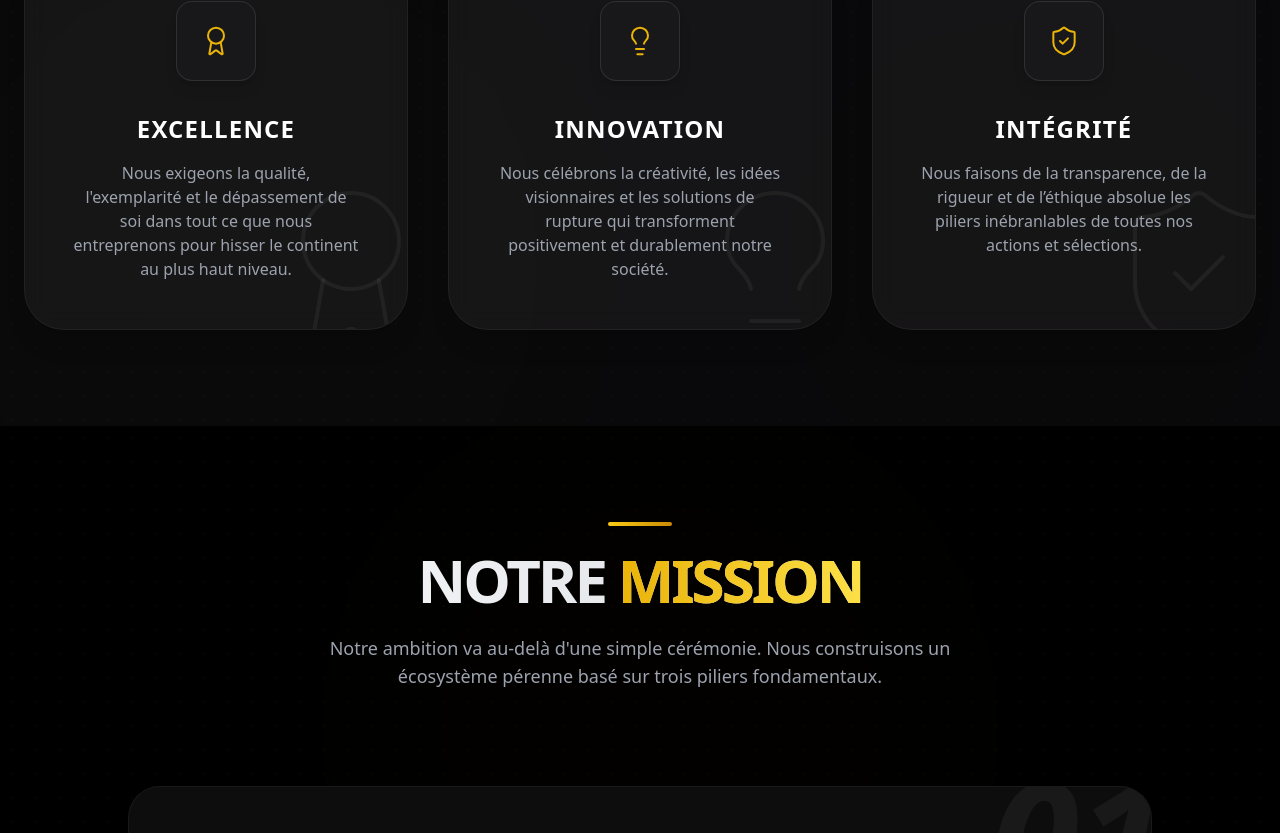
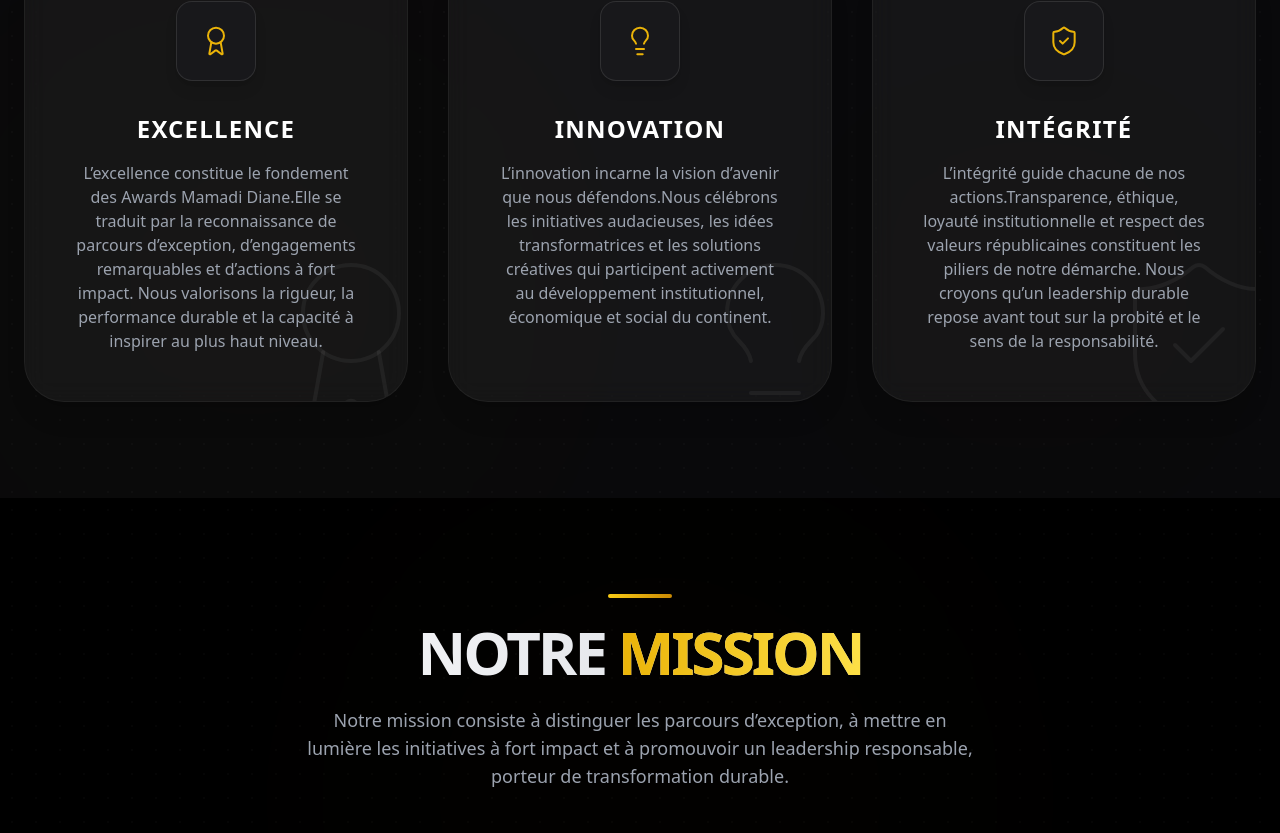
Before and after one commit to Peace225/projet-awards-mamadidiane, a React (Vite) app in the folder frontend/: page /apropos in a window 1280 px wide. Shown: the part 961-1794 px from the top of the page. Built offline with nearby package versions, Linux system fonts and the light colour scheme.

Commit message:
Mise à jour Missions, Valeurs et Badge

```diff
--- a/frontend/src/components/MissionsSection.jsx
+++ b/frontend/src/components/MissionsSection.jsx
@@ -58,7 +58,7 @@ export default function MissionsSection() {
             Notre <span className="text-transparent bg-clip-text bg-gradient-to-r from-yellow-500 to-yellow-300">Mission</span>
           </h2>
           <p className="text-gray-400 max-w-2xl mx-auto text-base md:text-lg leading-relaxed font-light">
-            Notre ambition va au-delà d'une simple cérémonie. Nous construisons un écosystème pérenne basé sur trois piliers fondamentaux.
+           Notre mission consiste à distinguer les parcours d’exception, à mettre en lumière les initiatives à fort impact et à promouvoir un leadership responsable, porteur de transformation durable.
           </p>
         </motion.div>
 
--- a/frontend/src/components/ValeursSection.jsx
+++ b/frontend/src/components/ValeursSection.jsx
@@ -7,17 +7,17 @@ export default function ValeursSection() {
   const valeurs = [
     {
       title: "Excellence",
-      desc: "Nous exigeons la qualité, l'exemplarité et le dépassement de soi dans tout ce que nous entreprenons pour hisser le continent au plus haut niveau.",
+      desc: "L’excellence constitue le fondement des Awards Mamadi Diane.Elle se traduit par la reconnaissance de parcours d’exception, d’engagements remarquables et d’actions à fort impact. Nous valorisons la rigueur, la performance durable et la capacité à inspirer au plus haut niveau.",
       icon: Award
     },
     {
       title: "Innovation",
-      desc: "Nous célébrons la créativité, les idées visionnaires et les solutions de rupture qui transforment positivement et durablement notre société.",
+      desc: "L’innovation incarne la vision d’avenir que nous défendons.Nous célébrons les initiatives audacieuses, les idées transformatrices et les solutions créatives qui participent activement au développement institutionnel, économique et social du continent.",
       icon: Lightbulb
     },
     {
       title: "Intégrité",
-      desc: "Nous faisons de la transparence, de la rigueur et de l’éthique absolue les piliers inébranlables de toutes nos actions et sélections.",
+      desc:"L’intégrité guide chacune de nos actions.Transparence, éthique, loyauté institutionnelle et respect des valeurs républicaines constituent les piliers de notre démarche. Nous croyons qu’un leadership durable repose avant tout sur la probité et le sens de la responsabilité.",
       icon: ShieldCheck
     },
   ];
--- a/frontend/src/pages/Badge.jsx
+++ b/frontend/src/pages/Badge.jsx
@@ -41,7 +41,7 @@ export default function Badge() {
             Réservation de <span className="text-transparent bg-clip-text bg-gradient-to-r from-yellow-500 to-yellow-300">Badge</span>
           </h1>
           <p className="max-w-2xl mx-auto text-base md:text-lg text-gray-400 leading-relaxed font-light">
-            Réservez votre place pour assister à la prestigieuse cérémonie officielle des Awards Mamadi Diané. Une soirée d'excellence et de célébration.
+            Inscrivez-vous dès à présent afin de prendre  part à la cérémonie officielle des Awards MAMADI DIANE, une soirée d’exception placée sous le signe de l’excellence, du leadership et de la célébration des parcours remarquables.
           </p>
         </motion.div>
       </section>
```
